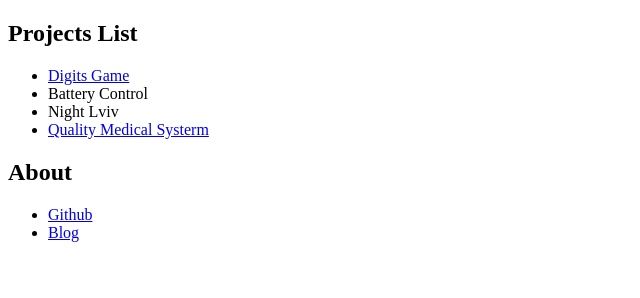
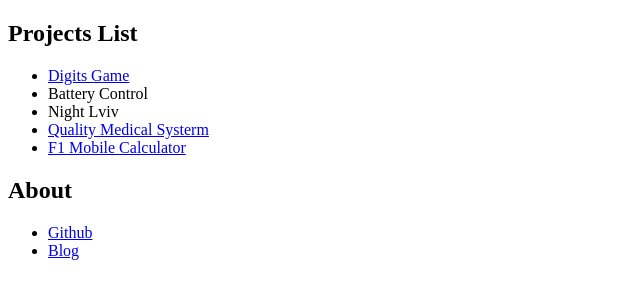
Before and after one commit to Miicky/miicky.github.io, a plain HTML site: page index.html in a window 1280 px wide. Shown: the whole page, without its empty margins (0-640 px from the left). Drawn offline with Linux system fonts and the light colour scheme.

Commit message:
Add f1monile

```diff
--- a/index.html
+++ b/index.html
@@ -14,6 +14,7 @@
     <li>Battery Control</li>
     <li>Night Lviv</li>
     <li><a href="https://qms.one" target="_blank">Quality Medical Systerm</a></li>
+    <li><a href="https://f1mobile.herokuapp.com" target="_blank">F1 Mobile Calculator</a></li>
   </ul>
   <h2>About</h2>
   <ul>
```
